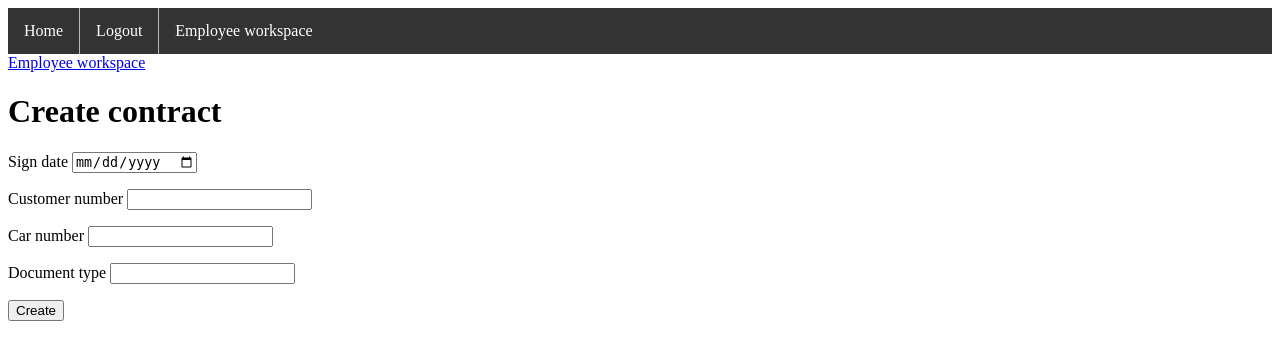
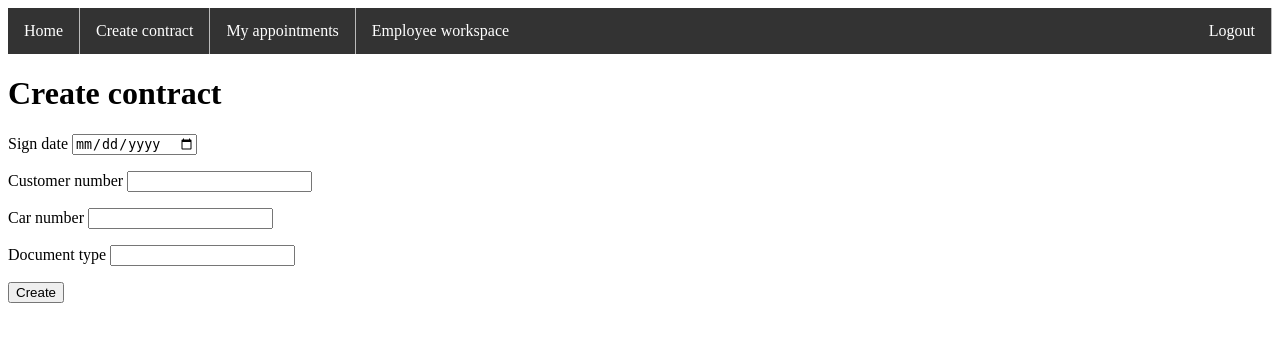
Before and after one commit to Qlarchik/car_showroom, a Flask app: page /create_contract/ in a window 1280 px wide. Shown: the top 360 px of the page. Run offline with Flask 2, Linux system fonts and the light colour scheme; the visitor is signed in with stand-in values (Sample User, id 1); some libraries are stand-ins or nearby versions.

Commit message:
employee workspace

```diff
--- a/templates/create_contract.html
+++ b/templates/create_contract.html
@@ -8,7 +8,6 @@
 {% extends "employee_workspace.html" %}
 
 {% block content %}
-<a href="{{ url_for('employee_login') }}">Employee workspace</a>
 <h1>Create contract</h1>
     <form action="" method="post">
 	<p>
--- a/templates/employee_workspace.html
+++ b/templates/employee_workspace.html
@@ -9,7 +9,11 @@
 <ul>
     <li><a href="{{ url_for('home') }}">Home</a></li>
     {% if 'employee_login' in session %}
-        <li><a href="{{ url_for('employee_logout') }}">Logout {{ session.get('employee')[8] }}</a></li>
+        <li style="float:right"><a href="{{ url_for('employee_logout') }}">Logout {{ session.get('employee')[8] }}</a></li>
+        <li><a href="{{ url_for('create_contract') }}">Create contract</a></li>
+        {% if emp_requests != None %}
+            <li><a href="{{ url_for('appointments', employee_username=session.get('employee')[8]) }}">My appointments</a></li>
+        {% endif %}
     {% endif %}
     <li><a href="{{ url_for('employee_login') }}">Employee workspace</a></li>
 </ul>
@@ -17,10 +21,7 @@
 {% block content %}
 <h1>Employee workspace</h1>
 {% if 'employee_login' in session %}
-    <a href="{{ url_for('employee_logout') }}">Logout {{ session.get('employee')[8] }}</a><br>
-    <a href="{{ url_for('create_contract') }}">Create contract</a><br>
     {% if emp_requests != None %}
-        <a href="{{ url_for('appointments', employee_username=session.get('employee')[8]) }}">My appointments</a>
         {% for request in emp_requests %}
             <h3>Request №{{ request[0] }}</h3>
             <p>Car: {{ request[2] }}</p>
```
